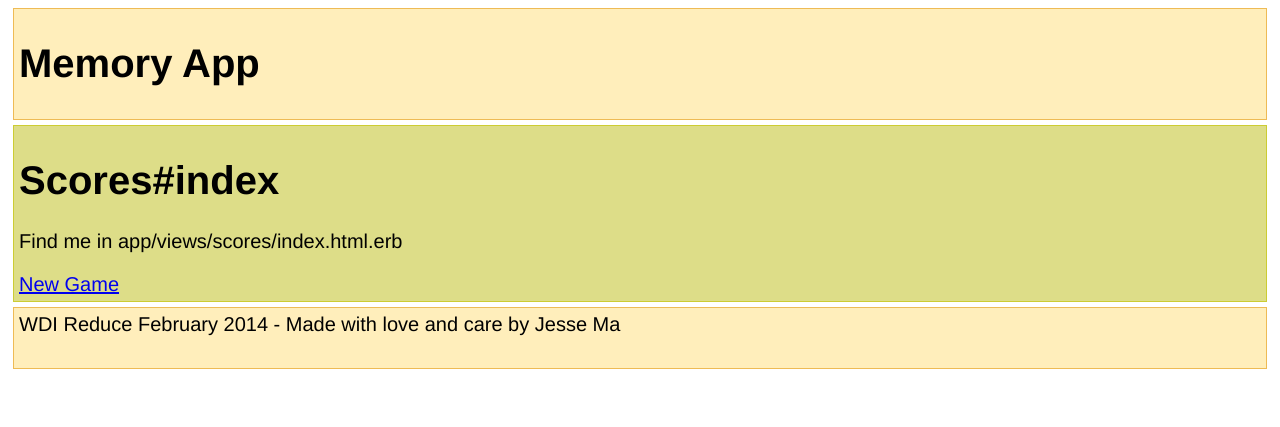
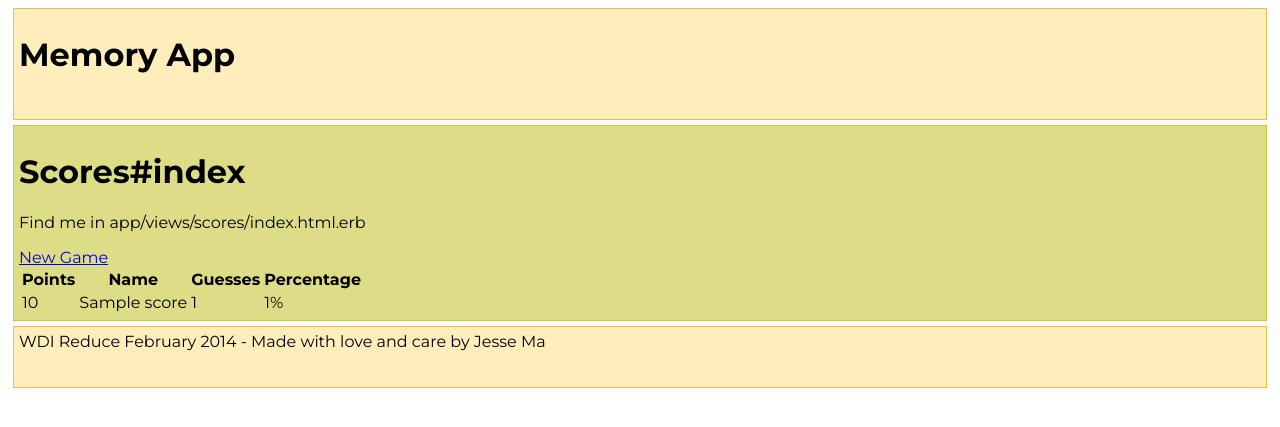
Before and after one commit to CH-JesseMa/memory_app, a Rails app: page /scores in a window 1280 px wide. Shown: the top 427 px of the page. Run offline with Rails 7, Linux system fonts and the light colour scheme; tables that the repository leaves empty hold one stand-in row (values such as "Sample post"); some libraries are stand-ins or nearby versions.

Commit message:
refactor

```diff
--- a/app/assets/javascripts/gameplay.js
+++ b/app/assets/javascripts/gameplay.js
@@ -19,7 +19,7 @@ function newGame(){
       event.preventDefault();
       clearScores();
       $("#buttonDiv, #metricsDiv, #timerDiv, #pointsDiv").show();
-      $("#newDiv, #rulesDiv").hide();
+      $("#newDiv, #rulesDiv, #scoresDiv").hide();
       $("#pointsDiv").append("Score: " + points + " points");
       arrayUserInputs = new Array();
       // set game duration here
--- a/app/assets/javascripts/scripts.js
+++ b/app/assets/javascripts/scripts.js
@@ -9,9 +9,9 @@ $(listenForClicks);
 // keyboard shortcuts
 
 $(document).keyup(function (event) {
-  if ((event.which == 83 || event.keyCode == 83) && (element != 1)) {
+  if ((event.which == 83 || event.keyCode == 83) && (element != 1) && (TimeRemaining > 0)) {
     $("#same").trigger('click')
-  } else if ((event.which == 68 || event.keyCode == 68) && (element != 1)) {
+  } else if ((event.which == 68 || event.keyCode == 68) && (element != 1) && (TimeRemaining > 0)) {
     $("#different").trigger('click')
   } else if (event.which == 78 || event.keyCode == 78) {
     window.location.href = "/";
--- a/app/assets/javascripts/timer.js
+++ b/app/assets/javascripts/timer.js
@@ -16,7 +16,6 @@ var TimerDiv, TimeRemaining;
     function Countdown() {
 
         if (TimeRemaining <= 0) {
-            $("#same, #different, #new").empty();
             var name = prompt("Game Over. Your score was " + points + " points. What's your name?");
             $.ajax({
                 url: "/scores",
@@ -35,6 +34,8 @@ var TimerDiv, TimeRemaining;
                     console.log("ajax done function");
                     console.log(response);
                 });
+            $("#buttonDiv").hide();
+            $("#newDiv, #scoresDiv").show()
             return; //escape function
         }
 
--- a/app/assets/stylesheets/style.css
+++ b/app/assets/stylesheets/style.css
@@ -1,6 +1,7 @@
 body {
    min-width: 640px;
-   font: 20px Helvetica;
+   font: 25px;
+   font-family: 'Montserrat', sans-serif;
    background: #fff;
   }
 
@@ -13,7 +14,7 @@ header, footer {
    background: #ffeebb;
    }
 
-#rulesDiv, #timerDiv, #pointsDiv, #metricsDiv, #elementDiv, #newDiv, #buttonDiv {
+#rulesDiv, #timerDiv, #pointsDiv, #metricsDiv, #elementDiv, #newDiv, #buttonDiv, #scoresDiv {
   height: 60px;
   padding: 5px;
   border: 1px solid #eebb55;
@@ -65,7 +66,6 @@ ul li {  list-style-type: none;}
 
 @media all and (min-width: 640px) {
 
-
  #article {
 
   -webkit-order: 0;
--- a/app/controllers/scores_controller.rb
+++ b/app/controllers/scores_controller.rb
@@ -1,7 +1,7 @@
 class ScoresController < ApplicationController
 
   def index
-    @scores = Score.all
+    @scores = Score.all.order(points: :desc)
   end
 
   def new
--- a/app/views/layouts/application.html.erb
+++ b/app/views/layouts/application.html.erb
@@ -3,6 +3,7 @@
 
 <head>
   <title>Memory App</title>
+  <link href='http://fonts.googleapis.com/css?family=Montserrat:400,700' rel='stylesheet' type='text/css'>
   <%= stylesheet_link_tag    'application', media: 'all' %>
   <%= javascript_include_tag 'application' %>
   <%= csrf_meta_tags %>
--- a/app/views/scores/index.html.erb
+++ b/app/views/scores/index.html.erb
@@ -1,3 +1,33 @@
 <h1>Scores#index</h1>
 <p>Find me in app/views/scores/index.html.erb</p>
 <%= link_to "New Game", root_path %>
+
+<table id='scoresTable'>
+  <tr>
+    <th>Points</th>
+    <th>Name</th>
+    <th>Guesses</th>
+    <th>Percentage</th>
+  </tr>
+
+  <% @scores.each do |score| %>
+    <tr>
+      <td><%= score.points %></td>
+      <td>
+        <% if score.name != "" %>
+          <%= score.name %>
+        <% else %>
+          Guest
+        <% end  %>
+      </td>
+      <td><%= score.guesses %></td>
+      <td>
+        <% if score.guesses != 0 %>
+          <%= score.correct / score.guesses %>%
+        <% else %>
+          0%
+        <% end  %>
+      </td>
+    </tr>
+  <% end %>
+</table>
```
Also changed, not shown: app/views/welcome/index.html.erb (+4 -3 lines).
